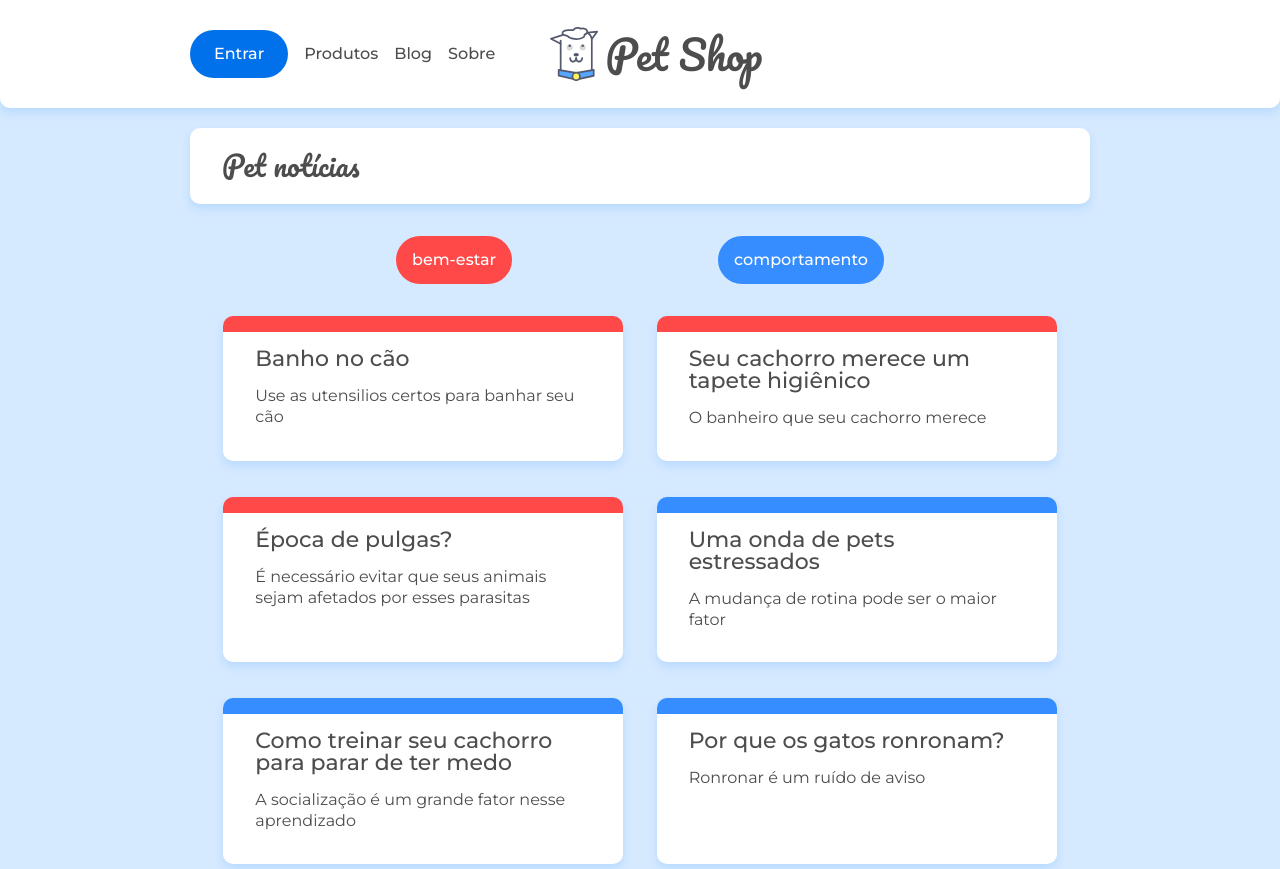
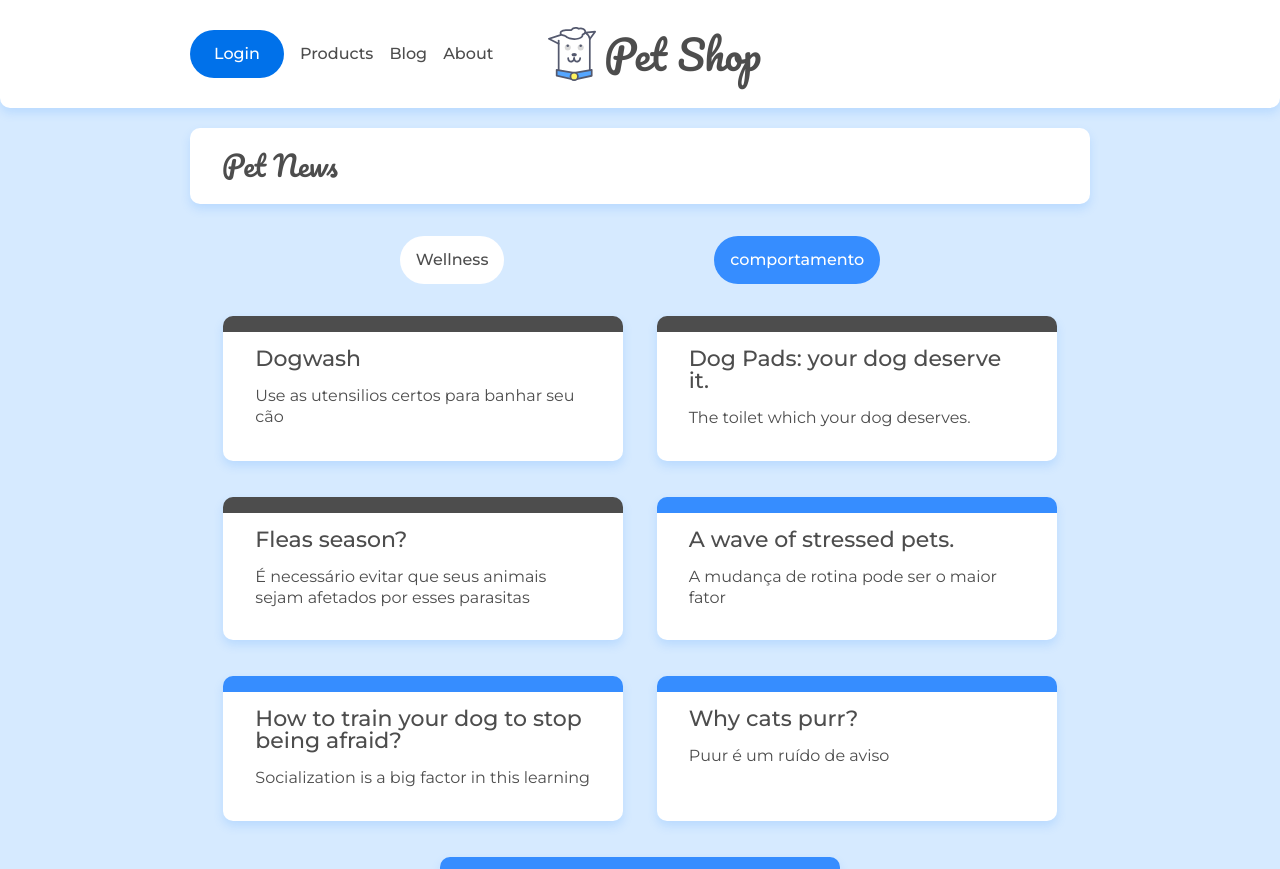
Before and after one commit to danielemaraschin/React-Router-Navigating-SPA, a React (Create React App) app in the folder petshop/: page / in a window 1280 px wide. Shown: the top 869 px of the page. Built offline with nearby package versions, Linux system fonts and the light colour scheme; data requests are answered from the project's data file.

Commit message:
translate to English

```diff
--- a/petshop/db.json
+++ b/petshop/db.json
@@ -1,8 +1,8 @@
 {
   "categorias": [
     {
-      "id": "bem-estar",
-      "nome": "bem-estar",
+      "id": "Wellness",
+      "nome": "Wellness",
       "subcategorias": ["higiene", "saude"]
     },
     {
@@ -14,31 +14,31 @@
   "posts": [
     {
       "id": 1,
-      "title": "Banho no cão",
+      "title": "Dogwash",
       "metadescription": "Use as utensilios certos para banhar seu cão",
       "body": "A maioria dos cães prefere pular a hora do banho, mas o banho desempenha um papel importante na saúde do pelo e da pele do seu cão, ajudando a mantê-lo limpo e livre de sujeira e parasitas. Ter os produtos certos pode ajudá-lo a se sentir mais confortável.",
-      "categoria": "bem-estar",
+      "categoria": "Wellness",
       "subcategoria": "higiene"
     },
     {
       "id": 2,
-      "title": "Seu cachorro merece um tapete higiênico",
-      "metadescription": "O banheiro que seu cachorro merece",
+      "title": "Dog Pads: your dog deserve it.",
+      "metadescription": "The toilet which your dog deserves.",
       "body": "Os tapetes higiênicos são uma inovação do mercado pet, perfeitos para que seu cão faça suas necessidades com conforto e sem sujar a casa. São produtos descartáveis ou laváveis que garantem conforto ao animal.",
-      "categoria": "bem-estar",
+      "categoria": "Wellness",
       "subcategoria": "higiene"
     },
     {
       "id": 3,
-      "title": "Época de pulgas?",
+      "title": "Fleas season?",
       "metadescription": "É necessário evitar que seus animais sejam afetados por esses parasitas",
       "body": "Não é a mordida, mas a reação alérgica a ela que faz seu cão coçar. Alguns animais de estimação são hipersensíveis a pulgas e podem sofrer uma reação severa com apenas uma única mordida. No entanto, todos os animais de estimação sentirão desconforto em caso de picadas de pulgas. Portanto, assim que você vir arranhões repetidos, suspeite de pulgas.",
-      "categoria": "bem-estar",
+      "categoria": "Wellness",
       "subcategoria": "saude"
     },
     {
       "id": 4,
-      "title": "Uma onda de pets estressados",
+      "title": "A wave of stressed pets.",
       "metadescription": "A mudança de rotina pode ser o maior fator",
       "body": "Eles começaram a contar com a atenção extra incluindo todos aqueles novos cachorrinhos que esperam que estejamos por perto, mas com mais pessoas voltando ao escritório ou saindo de férias, os cães vão sentir a ausência mais do que nunca, criando uma pandemia de ansiedade entre nossos cães, para a qual podemos não estar preparados.",
       "categoria": "comportamento",
@@ -46,25 +46,25 @@
     },
     {
       "id": 5,
-      "title": "Como treinar seu cachorro para parar de ter medo",
-      "metadescription": "A socialização é um grande fator nesse aprendizado",
+      "title": "How to train your dog to stop being afraid?",
+      "metadescription": "Socialization is a big factor in this learning",
       "body": "Ensinar um cachorro a parar de ter medo só pode ser feito aumentando sua autoconfiança. Isso significa mudar a forma como sua mente reage em certas situações e transformar associações negativas em positivas. Fazer isso requer muita paciência e uma série de exposições controladas ao evento ou objeto temido, mas a uma distância suficiente para que o cão não se sinta ansioso.",
       "categoria": "comportamento",
       "subcategoria": "educacao"
     },
     {
       "id": 6,
-      "title": "Por que os gatos ronronam?",
-      "metadescription": "Ronronar é um ruído de aviso",
-      "body": "Uma coisa que os cientistas sabem com certeza é que a parte do cérebro do gato que controla as vocalizações está muito conectada à parte do cérebro que controla as emoções do gato. Portanto, o que o gato está “dizendo” é absolutamente uma percepção de como ele está se sentindo.",
+      "title": "Why cats purr?",
+      "metadescription": "Puur é um ruído de aviso",
+      "body": "Scientists assume that a cat's purr is an expression of pleasure or is a means of communication with its young, perhaps the reasons for purring can be deciphered from the more stressful moments in a cat's life. Cats often purr while under duress, such as during a visit to the veterinarian or when recovering from injury. Thus, not all purring cats appear to be content or pleased with their current circumstances. This riddle has lead researchers to investigate how cats purr, which is also still under debate.",
       "categoria": "comportamento",
       "subcategoria": "treinamento"
     },
     {
       "id": 7,
-      "title": "Como treinar um gato",
-      "metadescription": "Sim! Você pode treinar um gato e é muito mais fácil do que você pensava",
-      "body": "Normalmente usado como ferramentas de treinamento para uma ampla variedade de animais, um clicker custará apenas alguns dólares e ajudará você a dar um reforço positivo quando estiver aprendendo a treinar um gato. (Você também pode usar uma caneta comum com um botão de clique - o importante é ter um ruído distinto que possa fazer instantaneamente.) A maior parte do treinamento do gato envolve oferecer a seu gato uma guloseima que ele goste após um clique para marcar o comportamento desejado.",
+      "title": "Training a cat...",
+      "metadescription": "Yes, you can!And it's easier than you can imagine",
+      "body":"Typically used as training tools for a wide variety of animals, a clicker will only cost a few dollars and will help you give positive reinforcement when learning to train a cat. (You can also use a regular pen with a click button - the important thing is to have a distinct noise that you can make instantly.) Most cat training involves giving your cat a treat he likes after a click to mark the desired behavior.",
       "categoria": "comportamento",
       "subcategoria": "treinamento"
     }
--- a/petshop/src/components/Cabecalho.jsx
+++ b/petshop/src/components/Cabecalho.jsx
@@ -16,10 +16,10 @@ const Cabecalho = () => {
             </div>
             <nav className ="menu-cabecalho">
                 <ul className="menu-itens">
-                    <li><Link to="#" className="menu-item menu-item--entrar" >Entrar</Link></li>
-                    <li><Link to="#"  className="menu-item"> Produtos</Link></li>
+                    <li><Link to="#" className="menu-item menu-item--entrar" >Login</Link></li>
+                    <li><Link to="#"  className="menu-item"> Products</Link></li>
                     <li><Link to="/"  className="menu-item"> Blog</Link></li>
-                    <li>< Link to="/sobre"  className="menu-item"> Sobre</Link></li>
+                    <li>< Link to="/sobre"  className="menu-item"> About</Link></li>
                 </ul>
             </nav>
             <div className="menu-cabecalho-background"></div>
--- a/petshop/src/paginas/Home.jsx
+++ b/petshop/src/paginas/Home.jsx
@@ -7,7 +7,7 @@ const Home = () => {
   return (
     <main>
       <div className="container">
-        <h2 className="titulo-pagina">Pet notícias</h2>
+        <h2 className="titulo-pagina">Pet News</h2>
       </div>
       <ListaCategorias/>
       <ListaPost url={'/posts'}/>
--- a/petshop/src/paginas/Sobre.jsx
+++ b/petshop/src/paginas/Sobre.jsx
@@ -8,11 +8,11 @@ const Sobre = () => {
   return (
     <main>
       <div className="container">
-        <h2 className="titulo-pagina">Sobre Doguito</h2>
+        <h2 className="titulo-pagina">About Doguito</h2>
       </div>
       <section className="container flex flex--centro">
         <article className="cartao">
-          O blog do doguito foi criado para tirar diversas dúvidas sobre o mundo pet!!!
+        Doguito's blog was created to answer several questions about the pet world!!!
         </article>
 
       </section>
```
Also changed, not shown: 1 other file (tests, documents, lock files or other folders).
